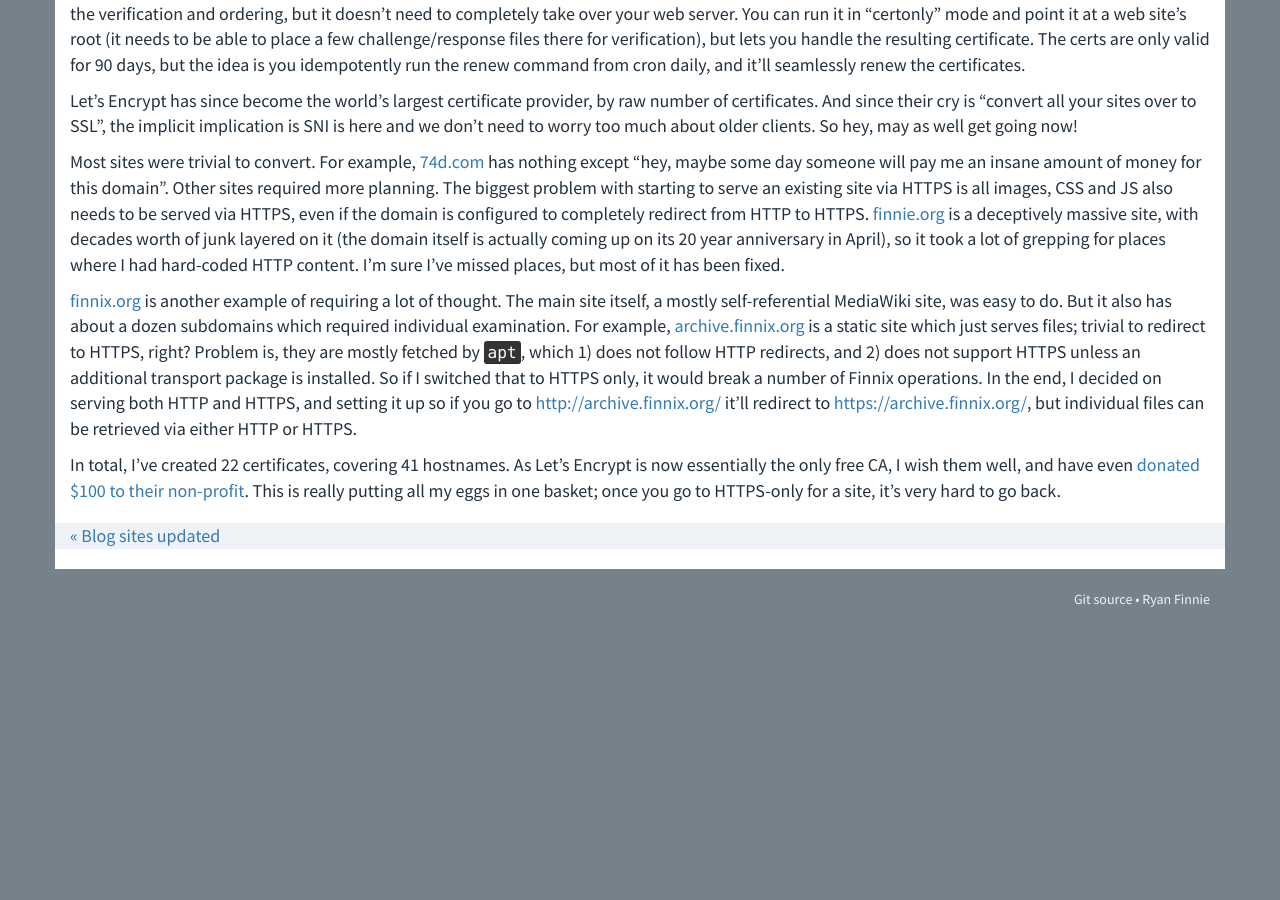
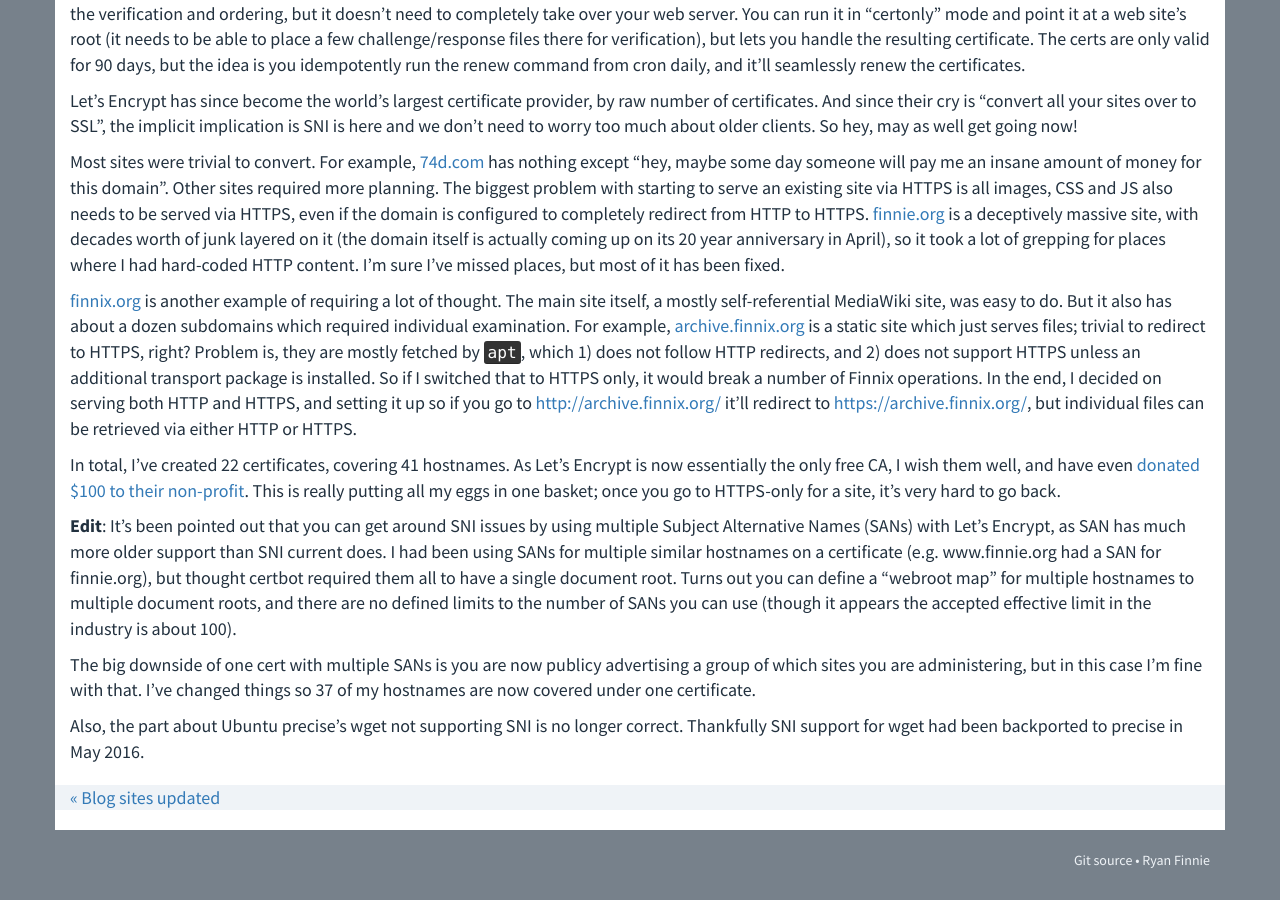
Before and after one commit to rfinnie/jekyll-finnie, a Jekyll site: the page built from _posts/2016-12-18-sure-lets-encrypt.md, in a window 1280 px wide and 900 px high, scrolled down 895 px. Built offline with Jekyll 4.4.1, drawn with Linux system fonts in a browser that asks for light colours; nearby versions of some CDN libraries; before the commit the page ends 1534 px from its top, so only the background shows below that.

Commit message:
Post edit

```diff
--- a/_posts/2016-12-18-sure-lets-encrypt.md
+++ b/_posts/2016-12-18-sure-lets-encrypt.md
@@ -63,3 +63,13 @@
 In total, I've created 22 certificates, covering 41 hostnames.
 As Let's Encrypt is now essentially the only free CA, I wish them well, and have even [donated $100 to their non-profit](https://www.generosity.com/community-fundraising/make-a-more-secure-web-with-let-s-encrypt).
 This is really putting all my eggs in one basket; once you go to HTTPS-only for a site, it's very hard to go back.
+
+**Edit**: It's been pointed out that you can get around SNI issues by using multiple Subject Alternative Names (SANs) with Let's Encrypt, as SAN has much more older support than SNI current does.
+I had been using SANs for multiple similar hostnames on a certificate (e.g. www.finnie.org had a SAN for finnie.org), but thought certbot required them all to have a single document root.
+Turns out you can define a "webroot map" for multiple hostnames to multiple document roots, and there are no defined limits to the number of SANs you can use (though it appears the accepted effective limit in the industry is about 100).
+
+The big downside of one cert with multiple SANs is you are now publicy advertising a group of which sites you are administering, but in this case I'm fine with that.
+I've changed things so 37 of my hostnames are now covered under one certificate.
+
+Also, the part about Ubuntu precise's wget not supporting SNI is no longer correct.
+Thankfully SNI support for wget had been backported to precise in May 2016.
```
